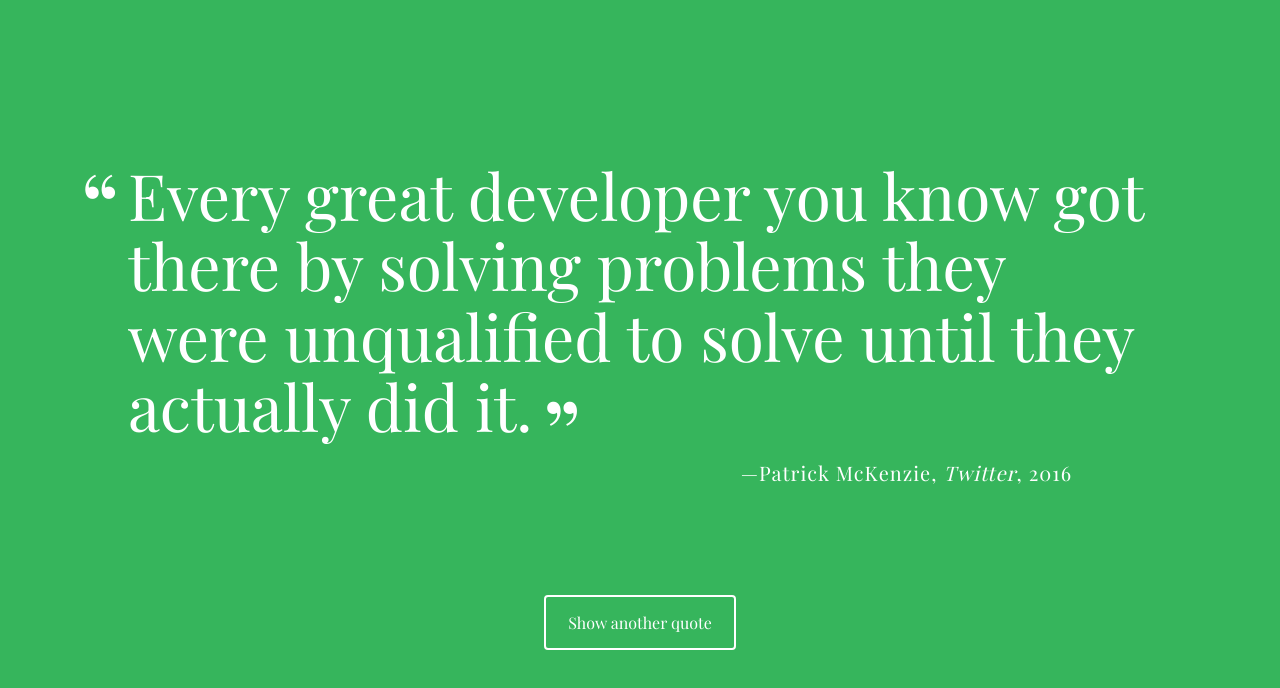
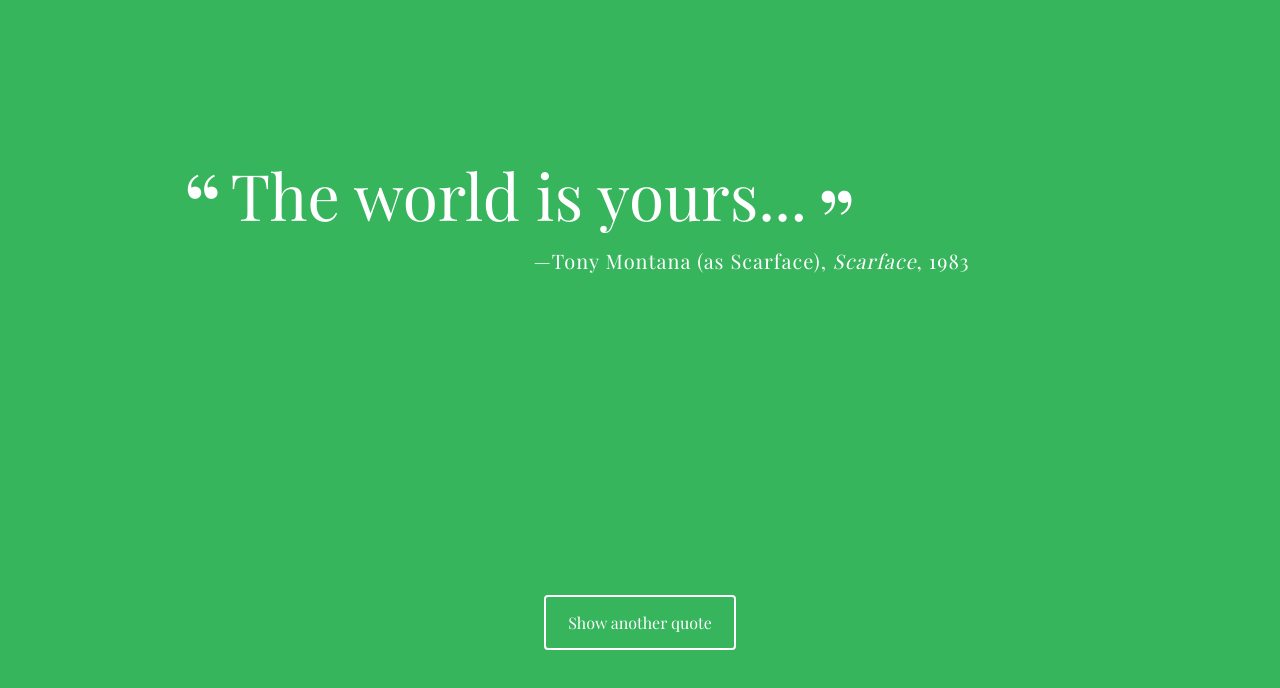
Before and after one commit to othneildrew/Random-Quote-Generator, a plain HTML site: page index.html in a window 1280 px wide. Both pictures are taken after a click on the button "Show another quote". Drawn offline with nearby package versions, Linux system fonts and the light colour scheme; a web font is replaced by a local one.

Commit message:
Add quotes and basic random quote generation functionality

```diff
--- a/css/styles.css
+++ b/css/styles.css
@@ -84,6 +84,7 @@ body {
 }
 #loadQuote:hover {
   background-color: rgba(255,255,255,.25);
+  transform: scale(1.1);
 }
 
 #loadQuote:focus {
--- a/js/script.js
+++ b/js/script.js
@@ -3,53 +3,74 @@ Treehouse Techdegree:
 FSJS project 1 - A Random Quote Generator
 ******************************************/
 
-// Study guide for this project - https://drive.google.com/file/d/1s5grutGuQFwJcQP8bFwEI69Q8FCkGdDk/view?usp=sharing
-
-
-/***
-  Create the array of quote objects and name it `quotes`.
-  Add at least five quote objects to the `quotes` array.
-  Give each quote object a `quote` and `source` property.
-
-  Recommended:
-    - Add at least one `year` and/or `citation` property to at least one
-      quote object.
-***/
+// Create array of quotes
+let quotes = [
+  {
+    quote: 'Life is 10% what happens to me and 90% of how I react to it.',
+    source: 'Charles Swindoll'
+  },
+  {
+    quote: 'You can never cross the ocean until you have the courage to lose sight of the shore.',
+    source: 'Christopher Columbus'
+  },
+  {
+    quote: 'The two most important days in your life are the day you are born and the day you find out why.',
+    source: 'Mark Twain'
+  },
+  {
+    quote: 'There are no traffic jams along the extra mile',
+    source: 'Roger Staubach'
+  },
+  {
+    quote: 'Get busy living or get busy dying.',
+    source: 'Tim Robbins (as Andy Dufresne)',
+    citation: 'The Shawshank Redemption',
+    year: 1994
+  },
+  {
+    quote: 'The world is yours...',
+    source: 'Tony Montana (as Scarface)',
+    citation: 'Scarface',
+    year: 1983
+  },
+  {
+    quote: 'Only greatness pays, forget average.',
+    source: 'Othneil Drew',
+    year: 2018
+  }
+];
 
 
 
+// Generator random number then return a quote object
+function getRandomQuote() {
+  // Generate a random number
+  function generateRandomNo(maxNo) {
+    return Math.floor(Math.random() * Math.floor(maxNo));
+  }
 
-/***
-  Create the `getRandomQuote` function to:
-   - generate a random number
-   - use the random number to `return` a random quote object from the
-     `quotes` array.
-***/
+  let randomNumber = generateRandomNo(quotes.length);
+  return quotes[randomNumber];
+}
 
 
 
+// Create dynamic HTML string and replace quote-box
+function printQuote() {
+  let quoteObj = getRandomQuote();
 
-/***
-  Create the `printQuote` function to:
-   - call the `getRandomQuote` function and assign it to a variable.
-   - use the properties of the quote object stored in the variable to
-     create your HTML string.
-   - use conditionals to make sure the optional properties exist before
-     they are added to the HTML string.
-   - set the `innerHTML` of the `quote-box` div to the HTML string.
-***/
+  // Use ternary operators to set quoteCitation and quoteYear values
+  let quoteCitation = quoteObj.hasOwnProperty('citation') ? '<span class="citation">'+ quoteObj.citation +'</span>' : '';
+
+  let quoteYear = quoteObj.hasOwnProperty('year') ? '<span class="year">'+ quoteObj.year +'<span>' : '';
+
+  // Create quote-box HTML string
+  let quoteBox = '<div id="quote-box"><p class="quote">'+ quoteObj.quote +'</p><p class="source">'+ quoteObj.source + quoteCitation + quoteYear +'</p></div>';
+
+  document.getElementById('quote-box').innerHTML = quoteBox;
+}
 
 
 
-
-/***
-  When the "Show another quote" button is clicked, the event listener
-  below will be triggered, and it will call, or "invoke", the `printQuote`
-  function. So do not make any changes to the line of code below this
-  comment.
-***/
-
+// On "Show another quote" button click, print a new random quote
 document.getElementById('loadQuote').addEventListener("click", printQuote, false);
-
-
-// Remember to delete the comments that came with this file, and replace them with your own code comments.
```
Also changed, not shown: index.html (line endings or trailing spaces).
